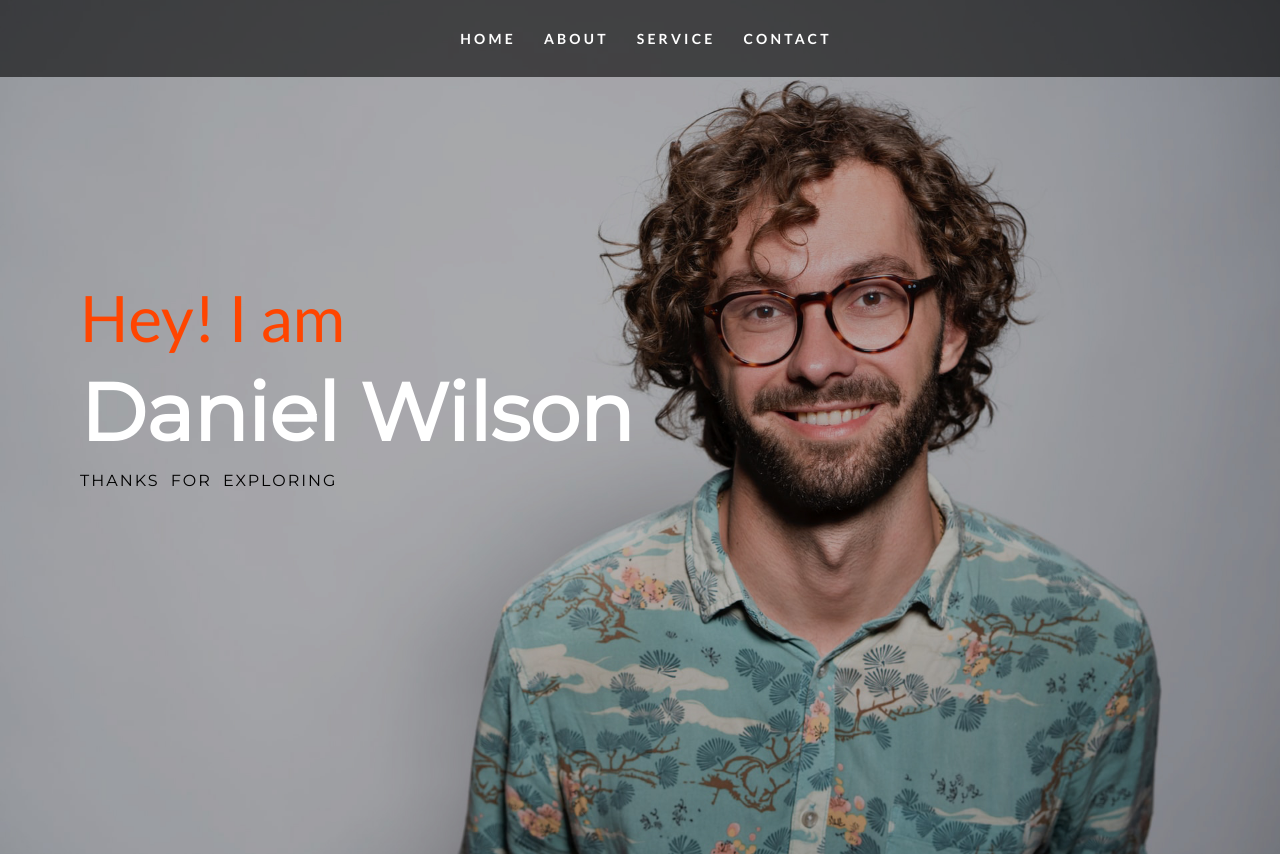
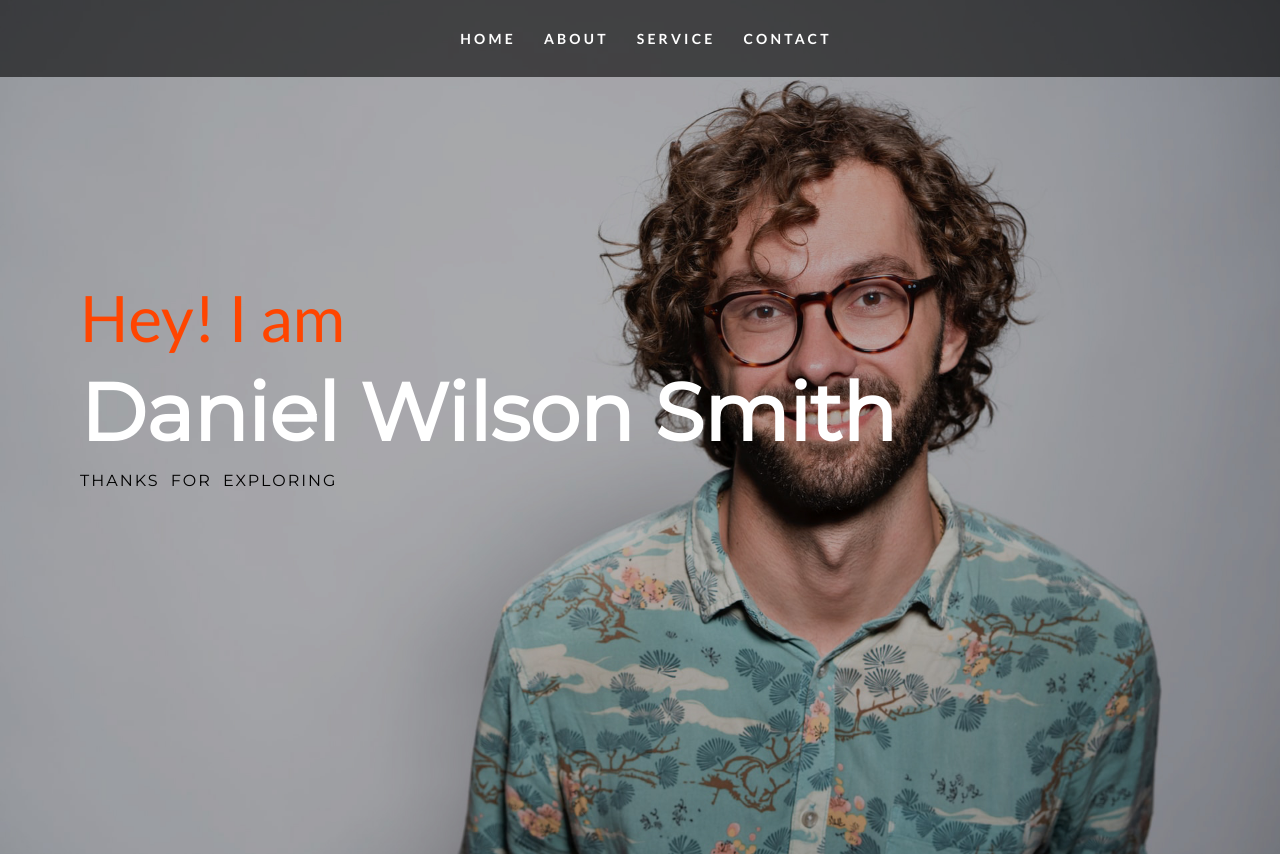
Before and after one commit to nahidankur/danielwilson.github.io, a plain HTML site: page index.html in a window 1280 px wide. Shown: the top 854 px of the page. Drawn offline with nearby package versions, Linux system fonts and the light colour scheme.

Commit message:
Update index.html

```diff
--- a/index.html
+++ b/index.html
@@ -46,7 +46,7 @@
           </div>
           <div class="heading-content text-left">
               <h5>Hey! I am</h5>
-              <h1>Daniel Wilson</h1>
+              <h1>Daniel Wilson Smith</h1>
               <p> Thanks for exploring</p>
           </div>
     </div>
```
